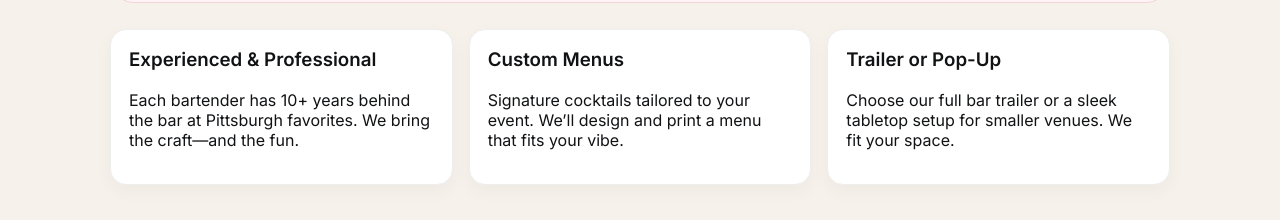
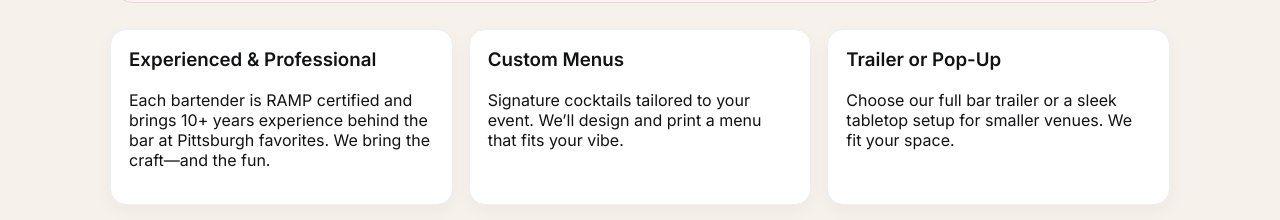
Before and after one commit to towandtoast-hub/towandtoast, a plain HTML site: page index.html in a window 1280 px wide. Shown: the part 938-1158 px from the top of the page. Drawn offline with nearby package versions, Linux system fonts and the light colour scheme.

Commit message:
Update bartender experience description in index.html

```diff
--- a/index.html
+++ b/index.html
@@ -66,7 +66,7 @@
     <section class="highlights">
       <div class="card">
         <h3>Experienced & Professional</h3>
-        <p>Each bartender has 10+ years behind the bar at Pittsburgh favorites. We bring the craft—and the fun.</p>
+        <p>Each bartender is RAMP certified and brings 10+ years experience behind the bar at Pittsburgh favorites. We bring the craft—and the fun.</p>
       </div>
       <div class="card">
         <h3>Custom Menus</h3>
```
